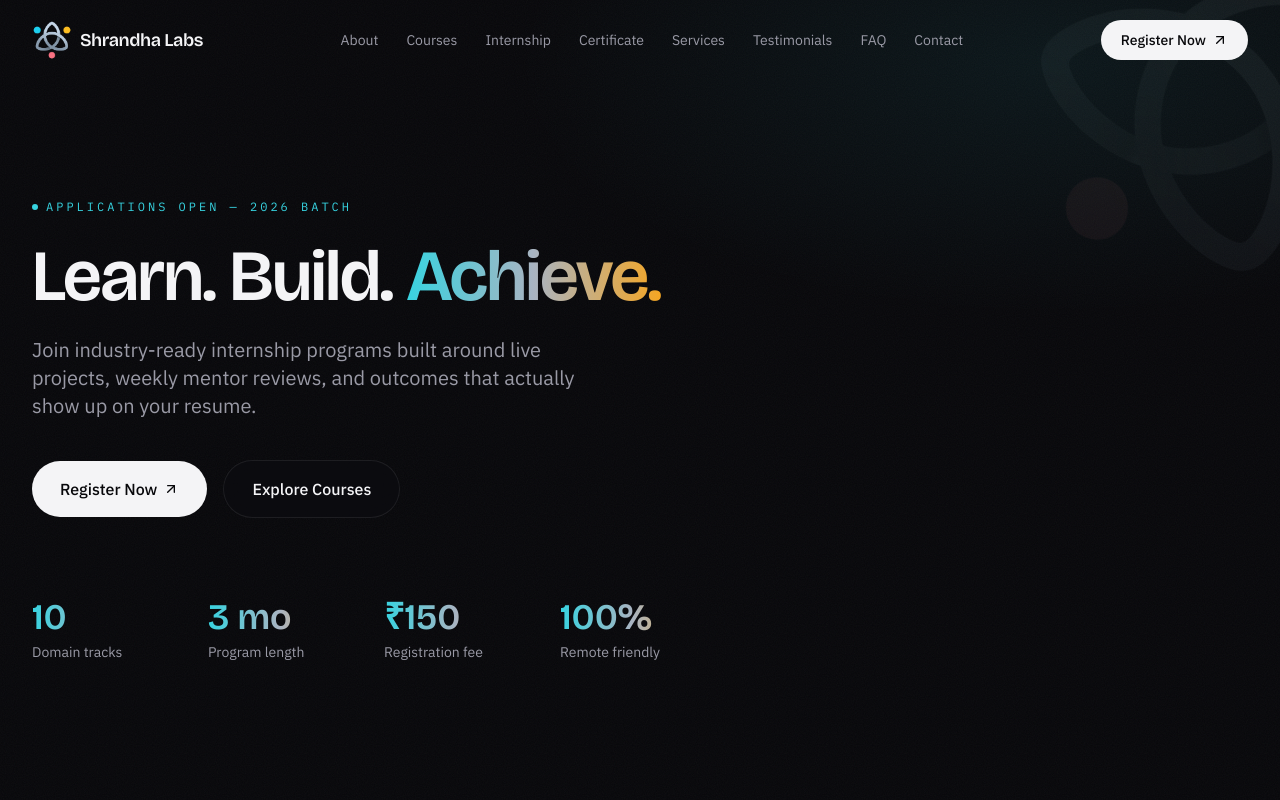
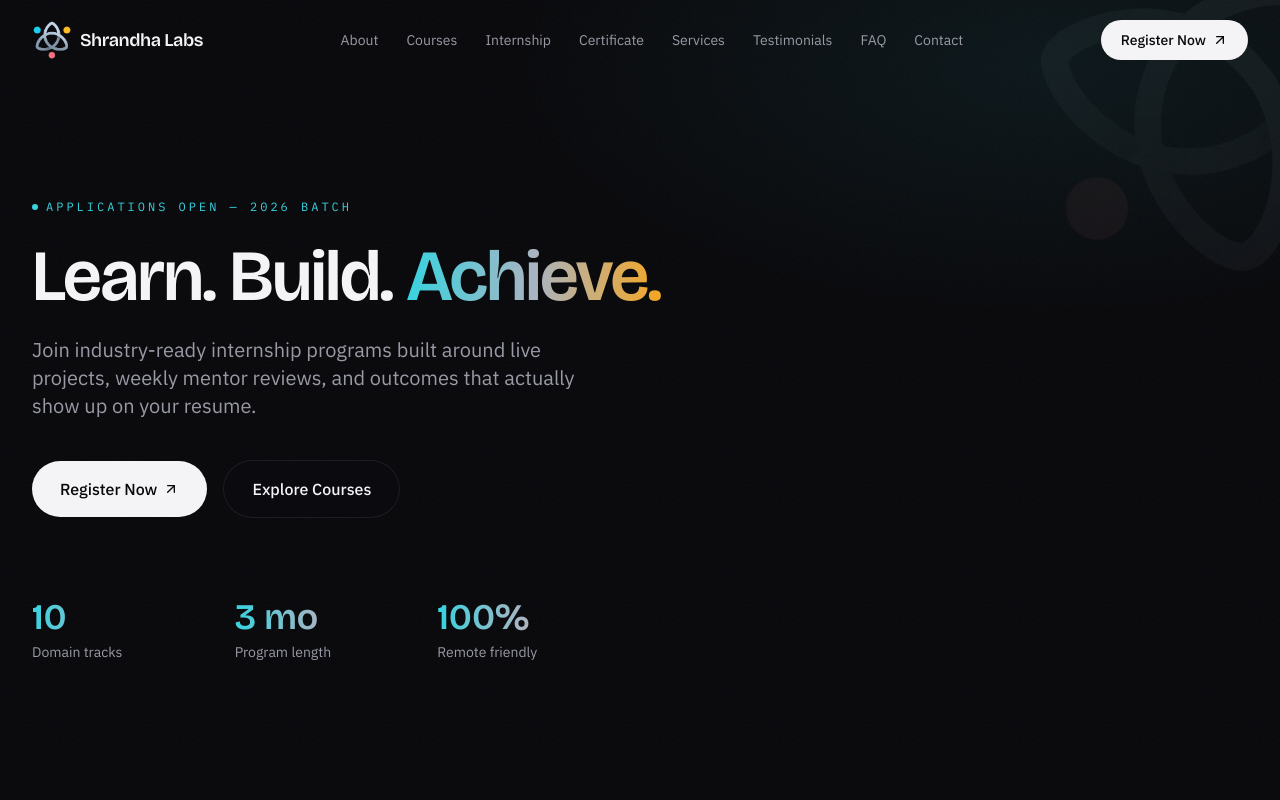
Before and after one commit to emerging324-maker/Shrandha, a Next.js app: page / in a window 1280 px wide. Shown: the top 800 px of the page. Built offline with nearby package versions, Linux system fonts and the light colour scheme.

Commit message:
Update page.tsx

```diff
--- a/src/app/page.tsx
+++ b/src/app/page.tsx
@@ -45,10 +45,9 @@ export default function Home() {
           </Reveal>
 
           <Reveal delay={0.25}>
-            <div className="mt-20 grid grid-cols-2 md:grid-cols-4 gap-8 max-w-2xl">
+            <div className="mt-20 grid grid-cols-3 gap-8 max-w-xl">
               <Stat value="10" label="Domain tracks" />
               <Stat value="3 mo" label="Program length" />
-              <Stat value="₹150" label="Registration fee" />
               <Stat value="100%" label="Remote friendly" />
             </div>
           </Reveal>
```
